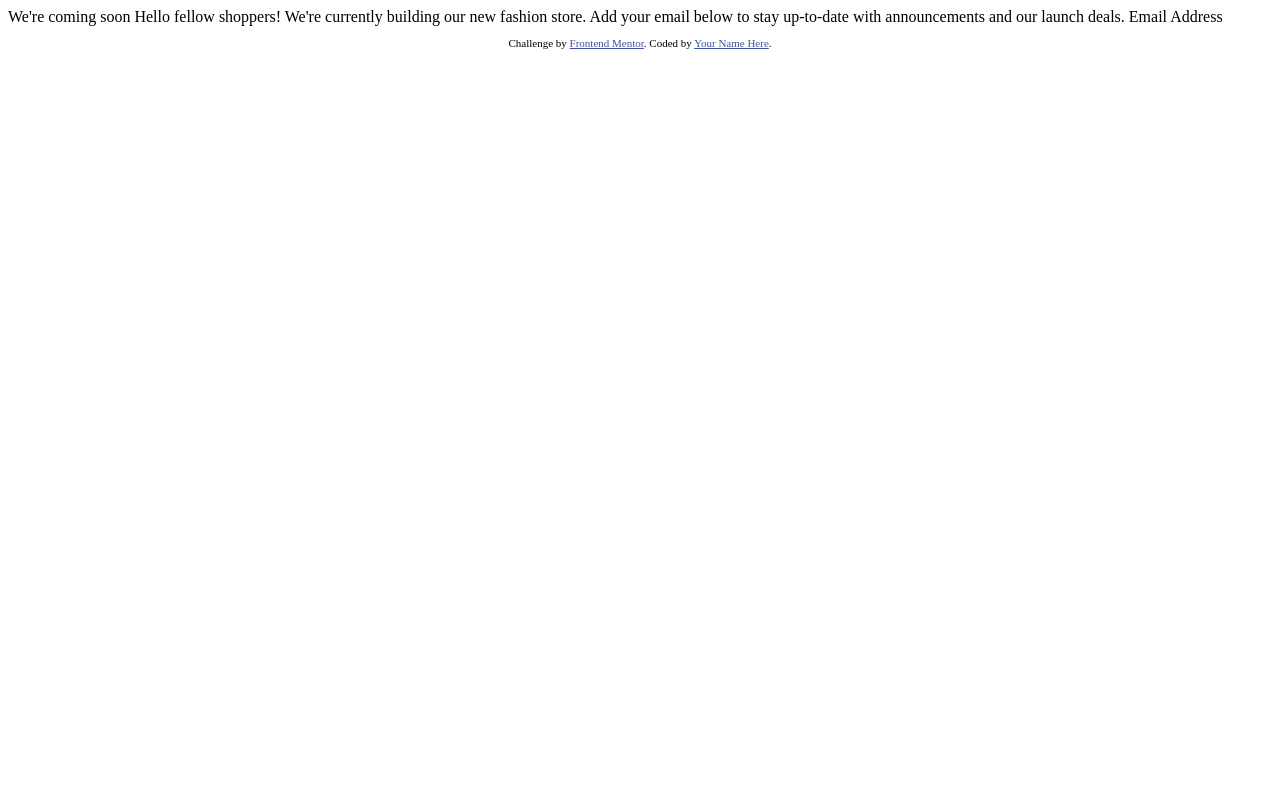
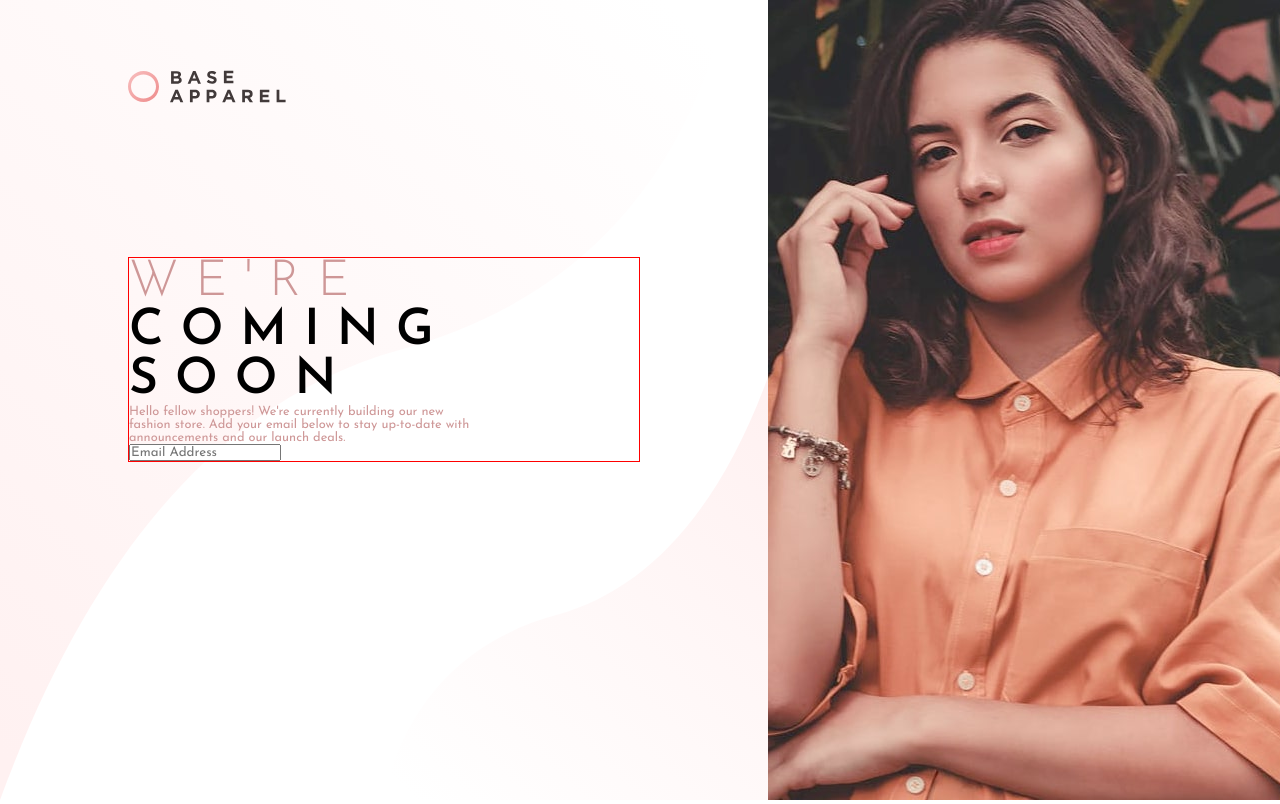
Before and after one commit to ArizonaMangoJuice/base-apparel-coming-soon, a plain HTML site: page index.html in a window 1280 px wide. Drawn offline with Linux system fonts and the light colour scheme.

Commit message:
added dynamic styling

```diff
--- /dev/null
+++ b/index.css
@@ -0,0 +1,71 @@
+*{
+    padding: 0;
+    margin: 0;
+    box-sizing: border-box;
+    font-family: 'Josefin Sans', sans-serif;
+}
+
+:root{
+    --desaturated-red: hsl(0, 36%, 70%);
+    --soft-red: hsl(0, 93%, 68%);
+}
+
+header{
+    margin-top: 70px;
+}
+
+.left-group{
+    border: 1px solid red;
+    width: 80%;
+    margin-top: 150px;
+}
+
+.title{
+    font-size: 3.9vw;
+    letter-spacing: 4.5mm;
+    width: 70%;
+}
+
+.different-color{
+    font-weight: 300;
+    color: var(--desaturated-red);
+}
+
+.description{
+    color: var(--desaturated-red);
+    width: 70%;
+    font-size: 1vw;
+}
+
+.main-container{
+    display: flex;
+    flex-direction: row;
+    height: 100vh;
+    width: 100%;
+}
+
+.left-container{
+    width: 60%;
+    height: 100%;
+    padding-left: 10%;
+    background-image: url('./images/bg-pattern-desktop.svg');
+    background-position: center;
+    background-size: 100% 100%;
+    object-fit: cover;
+    background-repeat: no-repeat;
+    background-position: 50% 50%;
+}
+
+.right-container{
+    width: 40%;
+    height: 100%;
+}
+
+.right-side-img{
+    height: 100%;
+    width: 100%;
+    background-position: center;
+    object-fit: cover;
+    background-repeat: no-repeat;
+    background-position: 50% 50%;
+}
--- a/index.html
+++ b/index.html
@@ -3,31 +3,36 @@
 <head>
   <meta charset="UTF-8">
   <meta name="viewport" content="width=device-width, initial-scale=1.0"> <!-- displays site properly based on user's device -->
-
+  <link rel="preconnect" href="https://fonts.gstatic.com">
+  <link href="https://fonts.googleapis.com/css2?family=Josefin+Sans:wght@300;400;600&display=swap" rel="stylesheet">
   <link rel="icon" type="image/png" sizes="32x32" href="./images/favicon-32x32.png">
+  <link rel="stylesheet" href="./index.css">
 
   <title>Frontend Mentor | Base Apparel coming soon page</title>
 
   <!-- Feel free to remove these styles or customise in your own stylesheet 👍 -->
-  <style>
-    .attribution { font-size: 11px; text-align: center; }
-    .attribution a { color: hsl(228, 45%, 44%); }
-  </style>
 </head>
 <body>
+  <div class="main-container">
+    <div class="left-container">
+      <header>
+        <img src="./images/logo.svg" alt="">
+      </header>
+      <div class="left-group">
+        <h1 class="title">
+          <span class="different-color">WE'RE </span>COMING SOON
+        </h1>
+        <p class="description">
+          Hello fellow shoppers! We're currently building our new fashion store.
+          Add your email below to stay up-to-date with announcements and our launch deals.
+        </p>
+        <input type="email" placeholder="Email Address" />
+      </div>
+    </div>
+    <div class="right-container">
+      <img class="right-side-img" src="./images/hero-desktop.jpg" alt="">
+    </div>
+  </div>
 
-  We're coming soon
-
-  Hello fellow shoppers! We're currently building our new fashion store.
-  Add your email below to stay up-to-date with announcements and our launch deals.
-
-  Email Address
-
-  <footer>
-    <p class="attribution">
-      Challenge by <a href="https://www.frontendmentor.io?ref=challenge" target="_blank">Frontend Mentor</a>.
-      Coded by <a href="#">Your Name Here</a>.
-    </p>
-  </footer>
 </body>
 </html>
```
